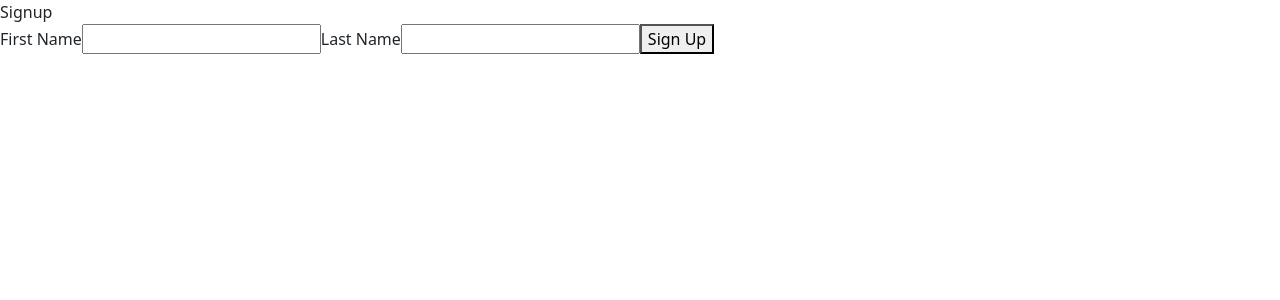
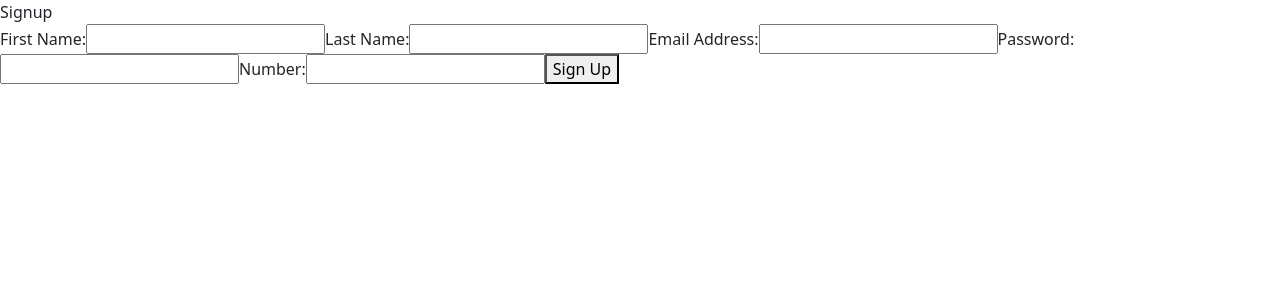
Before and after one commit to jpeng322/Booked, a React (Vite) app in the folder frontend/: page /signup in a window 1280 px wide. Shown: the top 300 px of the page. Built offline with nearby package versions, Linux system fonts and the light colour scheme.

Commit message:
Fix JWT payload

```diff
--- a/frontend/src/CSS/ProviderCard.css
+++ b/frontend/src/CSS/ProviderCard.css
@@ -118,7 +118,7 @@ p {
 .image-container {
   display: flex;
   justify-content: center;
-  gap: 1rem;
+  gap: calc(.25rem + .75vw);
 }
 
 .image-container > * {
--- a/frontend/src/components/CalendarComp.jsx
+++ b/frontend/src/components/CalendarComp.jsx
@@ -25,12 +25,12 @@ const CalendarComp = () => {
   useEffect(() => {
     const daysArray = document.querySelectorAll(".react-calendar__tile");
     for (let i = 0; i < daysArray.length; i++) {
-      console.log(daysArray[i])
+      // console.log(daysArray[i])
     }
     //hit API route that checks for bookings on that date findMany where provider = userId and dateTime = Wed Apr 19 2023 00:00:00 GMT-0400 (Eastern Daylight Time)
 
     // if response.status findMany length > 0, classList add green or an "available appointment color"
-    console.log(daysArray);
+    // console.log(daysArray);
   }, []);
   return (
     <>
--- a/frontend/src/pages/Login.jsx
+++ b/frontend/src/pages/Login.jsx
@@ -1,9 +1,80 @@
-import React from 'react'
+import React, { useState } from "react";
+import { useNavigate } from "react-router-dom";
+import axios from "axios";
 
 const Login = () => {
+  const navigate = useNavigate();
+
+  const handleInputChange = (e) => {
+    const { name, value } = e.target;
+    setValues({
+      ...values,
+      [name]: value,
+    });
+  };
+
+  const initialValues = {
+    email: "",
+    password: "",
+  };
+
+  const [values, setValues] = useState(initialValues);
+  async function submitLogin(e) {
+    e.preventDefault();
+    try {
+      const response = await axios({
+        method: "post",
+        url: "http://localhost:4000/auth/login",
+        data: {
+          email: values.email,
+          password: values.password,
+        },
+      });
+
+      if (response) {
+        console.log(response);
+        const token = response.data.token;
+        navigate("/profile");
+        localStorage.setItem("token", token);
+      }
+    } catch (e) {
+      console.log("error");
+    }
+  }
   return (
-    <div>Login</div>
-  )
-}
+    <>
+      <div>Login</div>
+      <form onSubmit={submitLogin}>
+        <label htmlFor="email">Email Address:</label>
+        <input
+          type="email"
+          id="email"
+          name="email"
+          value={values.email}
+          onChange={handleInputChange}
+        />
 
-export default Login
+        <label htmlFor="password">Password:</label>
+        <input
+          type="password"
+          id="password"
+          name="password"
+          value={values.password}
+          onChange={handleInputChange}
+        />
+
+        <button
+          type="submit"
+          onClick={() => {
+            // navigate("/preferences");
+            // console.log("clicked");
+          }}
+        >
+          Login
+        </button>
+      </form>
+    </>
+  );
+};
+
+export default Login;
--- a/frontend/src/pages/Profile.jsx
+++ b/frontend/src/pages/Profile.jsx
@@ -1,10 +1,42 @@
 import React from "react";
 import CalendarComp from "../components/CalendarComp";
+import axios from "axios"
 const Profile = () => {
+  async function createService(e) {
+    e.preventDefault();
+    try {
+      console.log(localStorage.getItem("token"))
+      const response = await axios({
+        method: "post",
+        url: "http://localhost:4000/service",
+        data: {
+          service_type: "Plumbing",
+          payment_id: "asdasdasdasdasd",
+          booking_id: 1125435,
+          provider_id: 6345,
+          // booking_date: request.body.booking_date,
+          payment: 75,
+        },
+        headers: {
+          Authorization: `Bearer ${localStorage.getItem("token")}`,
+        },
+      });
+
+      if (response) {
+        console.log(response);
+        const token = response.data.token;
+        navigate("/profile");
+        localStorage.setItem("token", token);
+      }
+    } catch (e) {
+      console.log(e);
+    }
+  }
   return (
     <>
       <div>Welcome Back!</div>
       <CalendarComp />
+      <button onClick={createService}>Create Service</button>
     </>
   );
 };
--- a/frontend/src/pages/Signup.jsx
+++ b/frontend/src/pages/Signup.jsx
@@ -1,17 +1,106 @@
-import React from "react";
+import React, { useState } from "react";
 import { useNavigate } from "react-router-dom";
+import axios from "axios";
 
 const Signup = () => {
   const navigate = useNavigate();
+
+  const handleInputChange = (e) => {
+    const { name, value } = e.target;
+    setValues({
+      ...values,
+      [name]: value,
+    });
+  };
+
+  const initialValues = {
+    fname: "",
+    lname: "",
+    email: "",
+    password: "",
+    number: "",
+  };
+
+  const [values, setValues] = useState(initialValues);
+  async function submitSignup(e) {
+    e.preventDefault();
+    try {
+      const response = await axios({
+        method: "post",
+        url: "http://localhost:4000/auth/signup",
+        data: {
+          fname: values.fname,
+          lname: values.lname,
+          email: values.email,
+          password: values.password,
+          number: values.number,
+        },
+      });
+
+      if (response) {
+        console.log(response);
+        navigate("/preferences")
+      }
+    } catch (e) {
+      console.log("error");
+    }
+  }
   return (
     <>
       <div>Signup</div>
-      <form>
-        <label>First Name</label>
-        <input type="text" />
-        <label>Last Name</label>
-        <input type="text" />
-        <button onClick={() => navigate("/preferences")}>Sign Up</button>
+      <form onSubmit={submitSignup}>
+        <label htmlFor="fname">First Name:</label>
+        <input
+          type="text"
+          id="fname"
+          name="fname"
+          value={values.fname}
+          onChange={handleInputChange}
+        />
+
+        <label htmlFor="lname">Last Name:</label>
+        <input
+          type="text"
+          id="lname"
+          name="lname"
+          value={values.lname}
+          onChange={handleInputChange}
+        />
+
+        <label htmlFor="email">Email Address:</label>
+        <input
+          type="email"
+          id="email"
+          name="email"
+          value={values.email}
+          onChange={handleInputChange}
+        />
+
+        <label htmlFor="password">Password:</label>
+        <input
+          type="password"
+          id="password"
+          name="password"
+          value={values.password}
+          onChange={handleInputChange}
+        />
+        <label htmlFor="number">Number:</label>
+        <input
+          type="text"
+          id="number"
+          name="number"
+          value={values.number}
+          onChange={handleInputChange}
+        />
+        <button
+          type="submit"
+          onClick={() => {
+            // navigate("/preferences");
+            // console.log("clicked");
+          }}
+        >
+          Sign Up
+        </button>
       </form>
     </>
   );
```
Also changed, not shown: frontend/src/App.jsx (+8 -12 lines).
